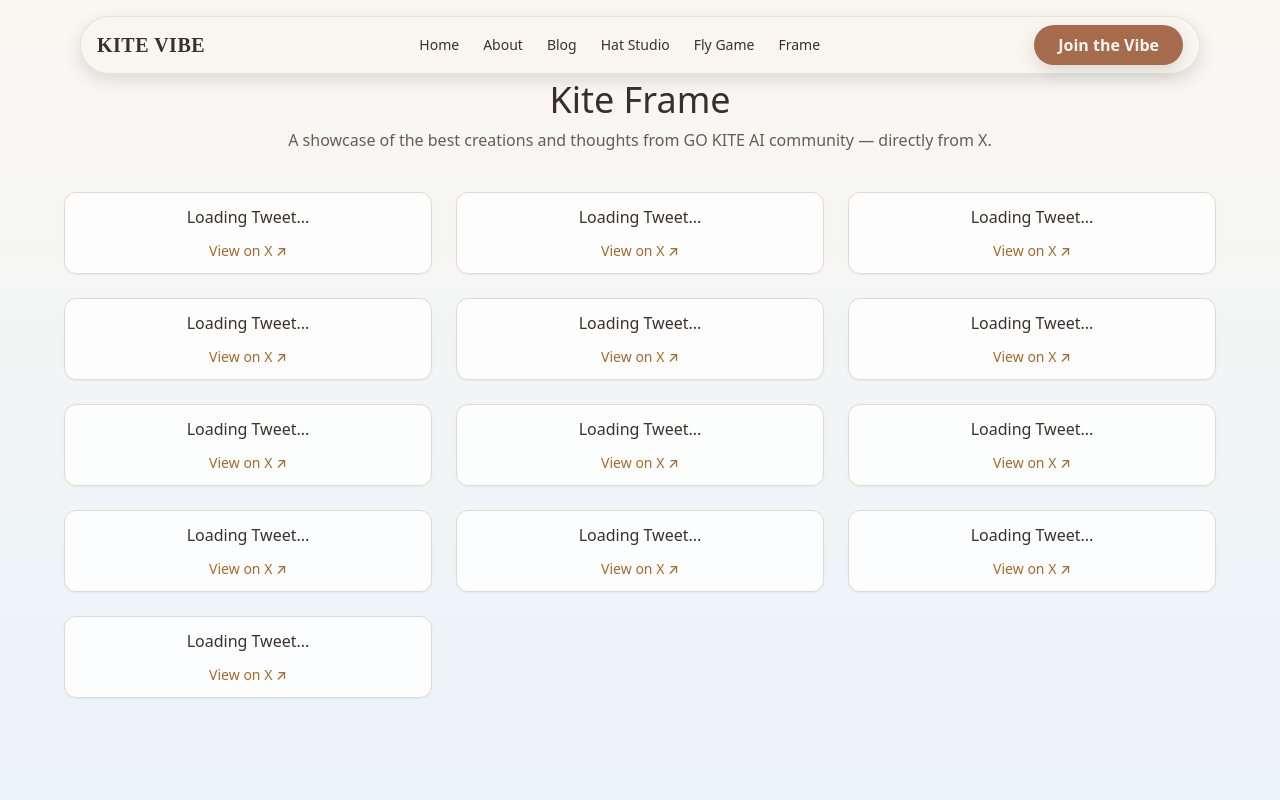
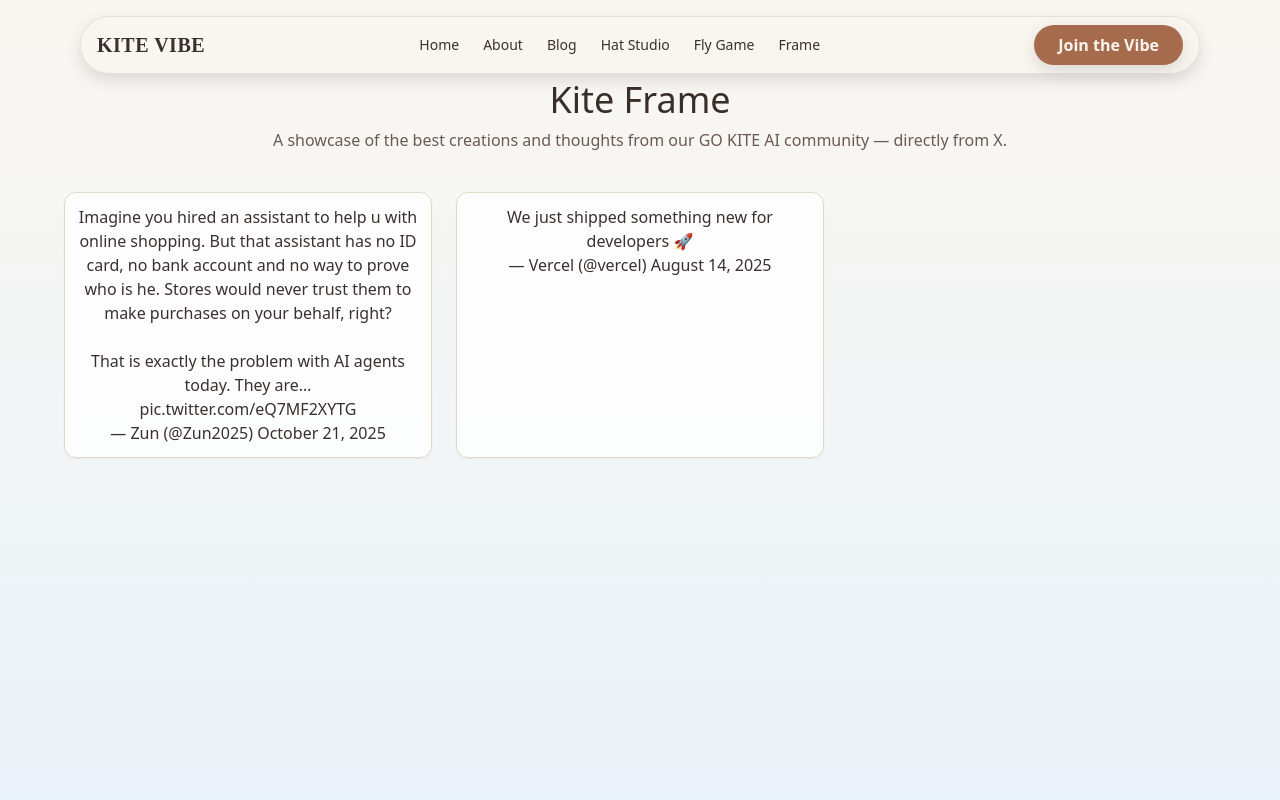
Before and after one commit to apdsdotcom-gif/kitevibe, a Next.js app: page /frame in a window 1280 px wide. Shown: the top 800 px of the page. Built offline with nearby package versions, Linux system fonts and the light colour scheme.

Commit message:
Update page.tsx

```diff
--- a/app/frame/page.tsx
+++ b/app/frame/page.tsx
@@ -1,82 +1,48 @@
 "use client";
 
-import { useEffect } from "react";
-
 export default function FramePage() {
-  const tweets = [
-    "https://x.com/vercel/status/1824092465356994689",
-    "https://x.com/nextjs/status/1816115837029589292",
-    "https://x.com/reactjs/status/1809876543210123456",
-    "https://x.com/tailwindcss/status/1789901234567891234",
-    "https://x.com/typescript/status/1788809876543210000",
-    "https://x.com/openai/status/1823104567893210000",
-    "https://x.com/github/status/1821006549876543210",
-    "https://x.com/microsoft/status/1819503456789000000",
-    "https://x.com/googledevs/status/1817009876543000000",
-    "https://x.com/nodejs/status/1815008765432100000",
-    "https://x.com/figma/status/1808008765432100000",
-    "https://x.com/astro/status/1806009876543210000",
-    "https://x.com/remix_run/status/1804009876543210000",
+  const embeds = [
+    `<blockquote class="twitter-tweet"><p lang="en" dir="ltr">Imagine you hired an assistant to help u with online shopping. But that assistant has no ID card, no bank account and no way to prove who is he. Stores would never trust them to make purchases on your behalf, right?<br><br>That is exactly the problem with AI agents today. They are… <a href="https://t.co/eQ7MF2XYTG">pic.twitter.com/eQ7MF2XYTG</a></p>&mdash; Zun (@Zun2025) <a href="https://twitter.com/Zun2025/status/1980611998904971634?ref_src=twsrc%5Etfw">October 21, 2025</a></blockquote>`,
+    `<blockquote class="twitter-tweet"><p lang="en" dir="ltr">We just shipped something new for developers 🚀</p>&mdash; Vercel (@vercel) <a href="https://x.com/vercel/status/1824092465356994689">August 14, 2025</a></blockquote>`,
+    ``,
+    ``,
+    ``,
+    ``,
+    ``,
+    ``,
+    ``,
+    ``,
   ];
-
-  // memastikan semua tweet dari x.com
-  const normalizeTweetUrl = (url: string) => url.replace("twitter.com", "x.com");
-
-  useEffect(() => {
-    const script = document.createElement("script");
-    script.src = "https://platform.twitter.com/widgets.js";
-    script.async = true;
-    script.onload = () => {
-      if ((window as any).twttr?.widgets) {
-        (window as any).twttr.widgets.load();
-      }
-    };
-    document.body.appendChild(script);
-    return () => {
-      document.body.removeChild(script);
-    };
-  }, []);
 
   return (
     <main className="relative overflow-hidden min-h-screen py-20 px-4 bg-gradient-to-b from-[#FAF7F2] to-[#EAF3F9] text-center">
-      {/* Clouds and kites (you can add later) */}
-
       <div className="relative z-10 mx-auto max-w-6xl">
         <h1 className="font-playfair text-3xl md:text-4xl text-[#3a2e2a] mb-2">
           Kite Frame
         </h1>
         <p className="text-[#6b5a52] mb-10 text-sm md:text-base">
-          A showcase of the best creations and thoughts from GO KITE AI community — directly from X.
+          A showcase of the best creations and thoughts from our GO KITE AI community — directly from X.
         </p>
 
-        {/* Tweet grid */}
         <div className="grid grid-cols-1 sm:grid-cols-2 lg:grid-cols-3 gap-6 justify-items-center">
-          {tweets.map((url, index) => (
-            <div
-              key={url}
-              className="relative w-full max-w-sm bg-white/80 rounded-xl shadow-sm border border-[#e4d9c8] p-3 transform transition duration-700 ease-out opacity-0 translate-y-6 animate-fadeIn"
-              style={{
-                animationDelay: `${index * 0.1}s`,
-                animationFillMode: "forwards",
-              }}
-            >
-              <blockquote className="twitter-tweet relative z-10" data-theme="light">
-                <a href={normalizeTweetUrl(url)}>Loading Tweet...</a>
-              </blockquote>
-              <a
-                href={normalizeTweetUrl(url)}
-                target="_blank"
-                rel="noopener noreferrer"
-                className="block mt-3 text-sm text-[#a36a2a] hover:text-[#74461a] transition font-medium"
-              >
-                View on X ↗
-              </a>
-            </div>
-          ))}
+          {embeds.map((embed, i) =>
+            embed ? (
+              <div
+                key={i}
+                className="relative w-full max-w-sm bg-white/80 rounded-xl shadow-sm border border-[#e4d9c8] p-3 transform transition duration-700 ease-out opacity-0 translate-y-6 animate-fadeIn hover:-translate-y-2 hover:shadow-md hover:shadow-[#e8dfcf]/80"
+                style={{
+                  animationDelay: `${i * 0.1}s`,
+                  animationFillMode: "forwards",
+                }}
+                dangerouslySetInnerHTML={{ __html: embed }}
+              />
+            ) : null
+          )}
         </div>
       </div>
 
-      {/* Animation */}
+      <script async src="https://platform.twitter.com/widgets.js" charSet="utf-8"></script>
+
       <style jsx>{`
         @keyframes fadeIn {
           to {
```
